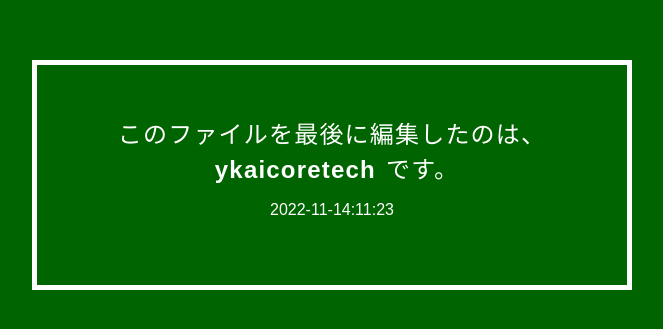
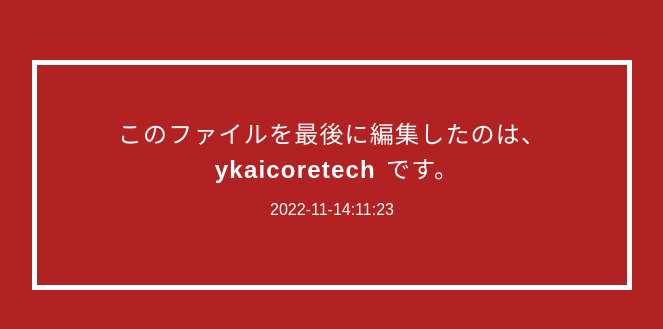
Before and after one commit to ykaicoretech/git-history, a plain HTML site: page index.html in a window 1280 px wide. Shown: the part 225-554 px from the top of the page, without its empty margins (308-971 px from the left). Drawn offline with nearby package versions, Linux system fonts and the light colour scheme; files that its build step writes are made by us from their sources; a web font is replaced by a local one.

Commit message:
背景色を変更しました。

```diff
--- a/scss/style.scss
+++ b/scss/style.scss
@@ -15,7 +15,7 @@ h1 {
   position: relative;
   width: 100vw;
   height: 100vh;
-  background-color: #006400;
+  background-color: #b22222;
 
   & > .content-message {
     position: absolute;
```
